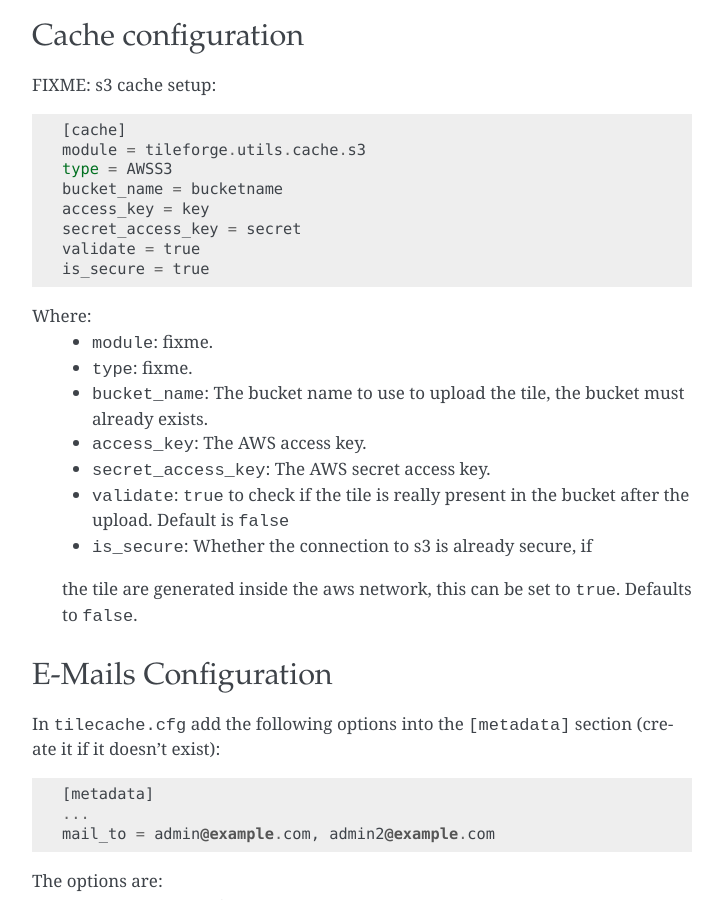
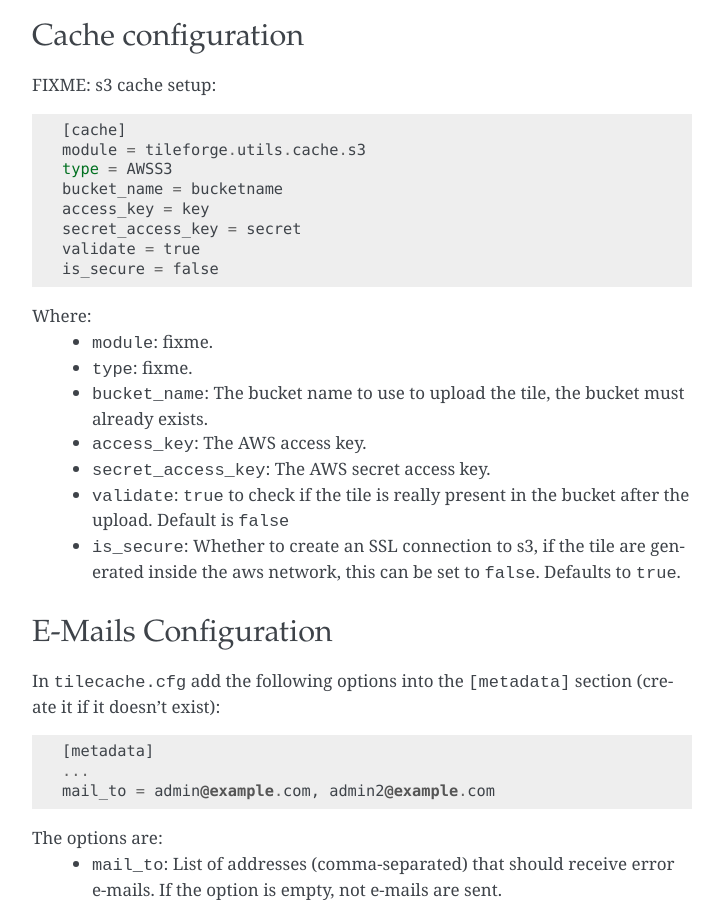
Before and after one commit to gjn/tilegenerator, a Sphinx documentation site: the page built from tileforge/docs/userguide/configuration.rst, in a window 1280 px wide and 900 px high, scrolled down 2060 px. Shown: the whole window, without its empty margins (388-1111 px from the left). Built offline with Sphinx 7.4.7, drawn with Linux system fonts in a browser that asks for light colours.

Commit message:
fixup is_secure doc
git-svn-id: https://svn.bgdi.admin.ch/tilegenerator/trunk@68 bd729b38-e83c-4c31-ba7f-6b5d0bf862be

```diff
--- a/tileforge/docs/userguide/configuration.rst
+++ b/tileforge/docs/userguide/configuration.rst
@@ -104,7 +104,7 @@
     access_key = key
     secret_access_key = secret
     validate = true
-    is_secure = true
+    is_secure = false
 
 Where:
  * ``module``: fixme.
@@ -115,9 +115,9 @@
  * ``secret_access_key``: The AWS secret access key.
  * ``validate``: ``true`` to check if the tile is really present in
    the bucket after the upload. Default is ``false``
- * ``is_secure``: Whether the connection to s3 is already secure, if
- the tile are generated inside the aws network, this can be set to
- ``true``. Defaults to ``false``.
+ * ``is_secure``: Whether to create an SSL connection to s3, if the
+   tile are generated inside the aws network, this can be set to
+   ``false``. Defaults to ``true``.
 
 .. _email-config:
 
```
Also changed, not shown: tileforge/docs/tilecache.swisstopo.cfg (+3 -4 lines).
